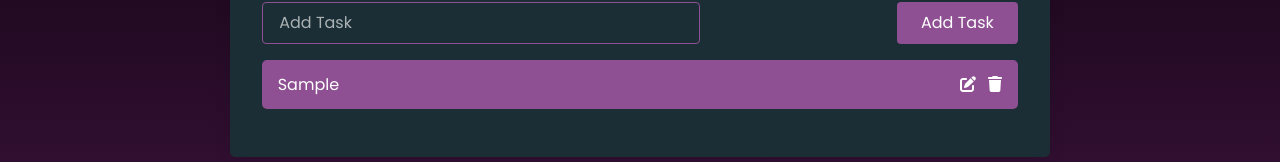
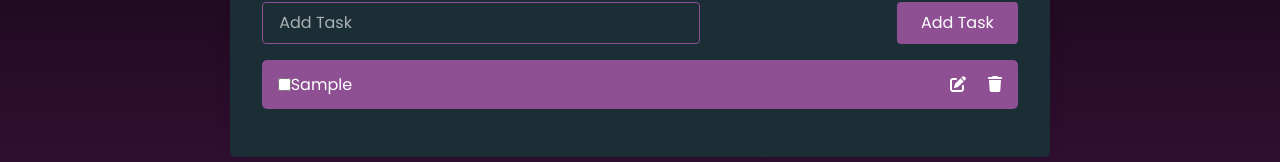
Before and after one commit to Sakshi-Simform/todo-list, a React (Vite) app: page / in a window 1280 px wide. Both pictures are taken after typing "Sample" into the empty fields and a click on the button "Add Task". Shown: the part 369-531 px from the top of the page. Built offline with nearby package versions, Linux system fonts and the light colour scheme; the HTML template or start-up script is replaced by a standard one.

Commit message:
feature: add checkbox to show task complete

```diff
--- a/src/components/Todo.tsx
+++ b/src/components/Todo.tsx
@@ -12,22 +12,33 @@ export interface TodoProps {
 export const Todo: React.FC<TodoProps> = ({ task, deleteTodo, editTodo, toggleComplete }) => {
   return (
     <div className="Todo">
-      <div onClick={() => toggleComplete(task.id)} style={{ cursor: 'pointer' }}>
-        <p className={task.completed ? "completed" : "incompleted"}>
+
+      {/*Checkbox to toggle completed */}
+      <input
+        type="checkbox"
+        checked={task.completed}
+        onChange={() => toggleComplete(task.id)}
+        aria-label={`Mark task "${task.task}" as completed`}
+      />
+
+      <p className={task.completed ? "completed" : "incompleted"} style={{ flexGrow: 1, margin: 0 }}>
         {task.task}
       </p>
-      </div>
 
       <div>
+        {!task.completed && (
           <FontAwesomeIcon
             className="edit-icon"
             icon={faPenToSquare}
             onClick={() => editTodo(task.id)}
+            style={{ cursor: "pointer", marginRight: "10px" }}
           />
+        )}
         <FontAwesomeIcon
           className="delete-icon"
           icon={faTrash}
           onClick={() => deleteTodo(task.id)}
+          style={{ cursor: "pointer" }}
         />
       </div>
     </div>
```
Lines whose indentation alone changed are shown as unchanged.
